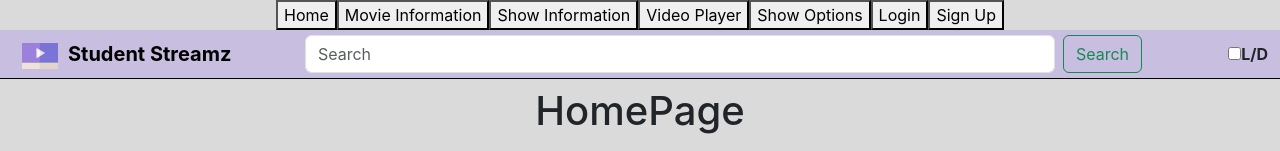
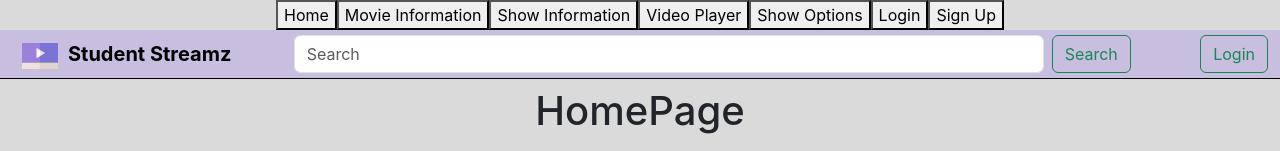
Before and after one commit to HassanBFarhat/Student_Streamz, a React (Create React App) app in the folder student_streamz/: page / in a window 1280 px wide. Shown: the top 151 px of the page. Built offline with nearby package versions, Linux system fonts and the light colour scheme.

Commit message:
24th: Added Login Btn to NavBar

```diff
--- a/student_streamz/src/components/NavBar.js
+++ b/student_streamz/src/components/NavBar.js
@@ -49,10 +49,13 @@ function NavBar() {
                     <br/>
                     <br/>
                     <div></div>
-                    <div class="custom-control custom-switch">
+                    {/* <div class="custom-control custom-switch">
                         <input type="checkbox" class="custom-control-input" id="customSwitch1"></input>
                         <label class="custom-control-label" for="customSwitch1">L/D</label>
-                    </div>
+                    </div> */}
+                    <a href="#/login">
+                        <button class="btn btn-outline-success" id="loginBtn">Login</button>
+                    </a>
                 </div>
             </nav>
         </>
```
